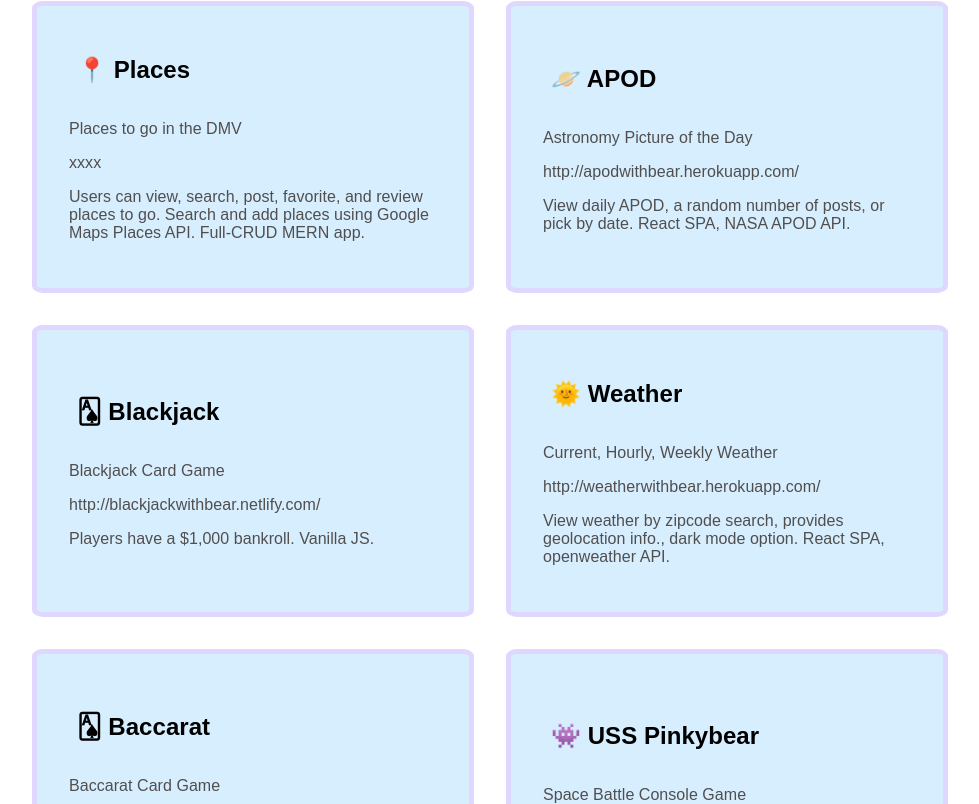
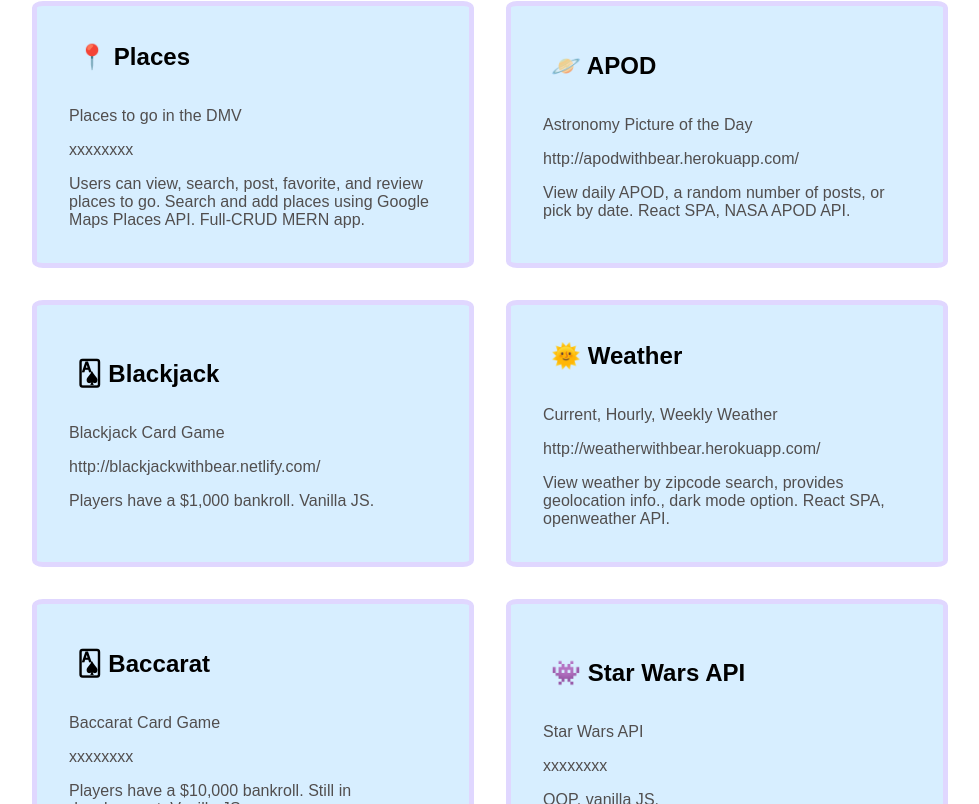
Before and after one commit to vickyphung/portfolio, a React (Create React App) app: page / in a window 1280 px wide. Shown: the part 416-1220 px from the top of the page, without its empty margins (150-1129 px from the left). Built offline with nearby package versions, Linux system fonts and the light colour scheme.

Commit message:
updated project demo data

```diff
--- a/src/components/About/index.js
+++ b/src/components/About/index.js
@@ -58,12 +58,12 @@ function About() {
         >
           {skillImage.map((skillImage, index) => (
             <motion.li variants={item} skillImage={skillImage} key={index}>
-                 <motion.div
-              className="box"
-              whileHover={{ scale: 1.20 }}
-              transition={{ type: "spring", stiffness: 400, damping: 10 }}
-            >
-              <img src={skillImage.image} className="skillSetIcon" />
+              <motion.div
+                className="box"
+                whileHover={{ scale: 1.2 }}
+                transition={{ type: "spring", stiffness: 400, damping: 10 }}
+              >
+                <img src={skillImage.image} className="skillSetIcon" />
               </motion.div>
             </motion.li>
           ))}
--- a/src/components/Projects/index.js
+++ b/src/components/Projects/index.js
@@ -11,7 +11,7 @@ const projects = [
     description: "Places to go in the DMV",
     github:
     "https://github.com/vickyphung/places-frontend , https://github.com/vickyphung/places_backend",
-    demo: "xxxx",
+    demo: "xxxxxxxx",
     tech: `Users can view, search, post, favorite, and review places to go. Search and add places using Google Maps Places API. Full-CRUD MERN app.`,
     id: 1,
     },
@@ -44,15 +44,15 @@ const projects = [
     title: "🂡 Baccarat",
     description: "Baccarat Card Game",
     github: "https://github.com/vickyphung/baccarat",
-    demo: "http://baccaratwithbear.netlify.com/",
+    demo: "xxxxxxxx",
     tech: "Players have a $10,000 bankroll. Still in development. Vanilla JS.",
     id: 5,
     },
     {
-    title: "👾 USS Pinkybear",
-    description: "Space Battle Console Game",
-    github: "https://github.com/vickyphung/spacebattle",
-    demo: "http://usspinkybear.netlify.com/",
+    title: "👾 Star Wars API",
+    description: "Star Wars API",
+    github: "https://github.com/vickyphung/xxxx",
+    demo: "xxxxxxxx",
     tech: "OOP, vanilla JS.",
     id: 6,
 },
--- a/src/components/Projects/style.css
+++ b/src/components/Projects/style.css
@@ -15,7 +15,7 @@
     width: 400px;
     border-radius: 2.5%;
     color: rgb(81, 78, 78);
-    height: 250px;
+    height: 225px;
     display: flex;
     flex-wrap: wrap;
     align-items: left;
```
